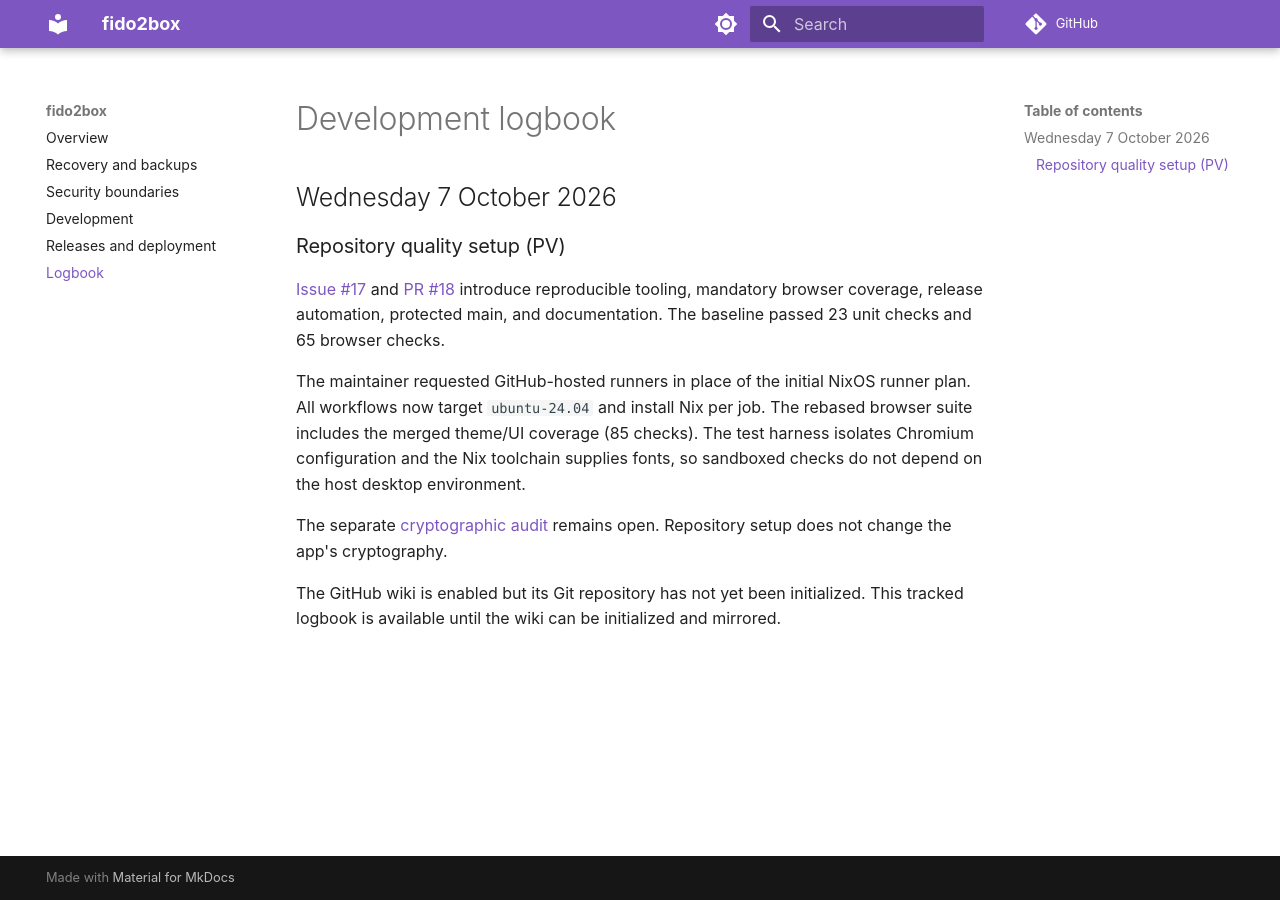
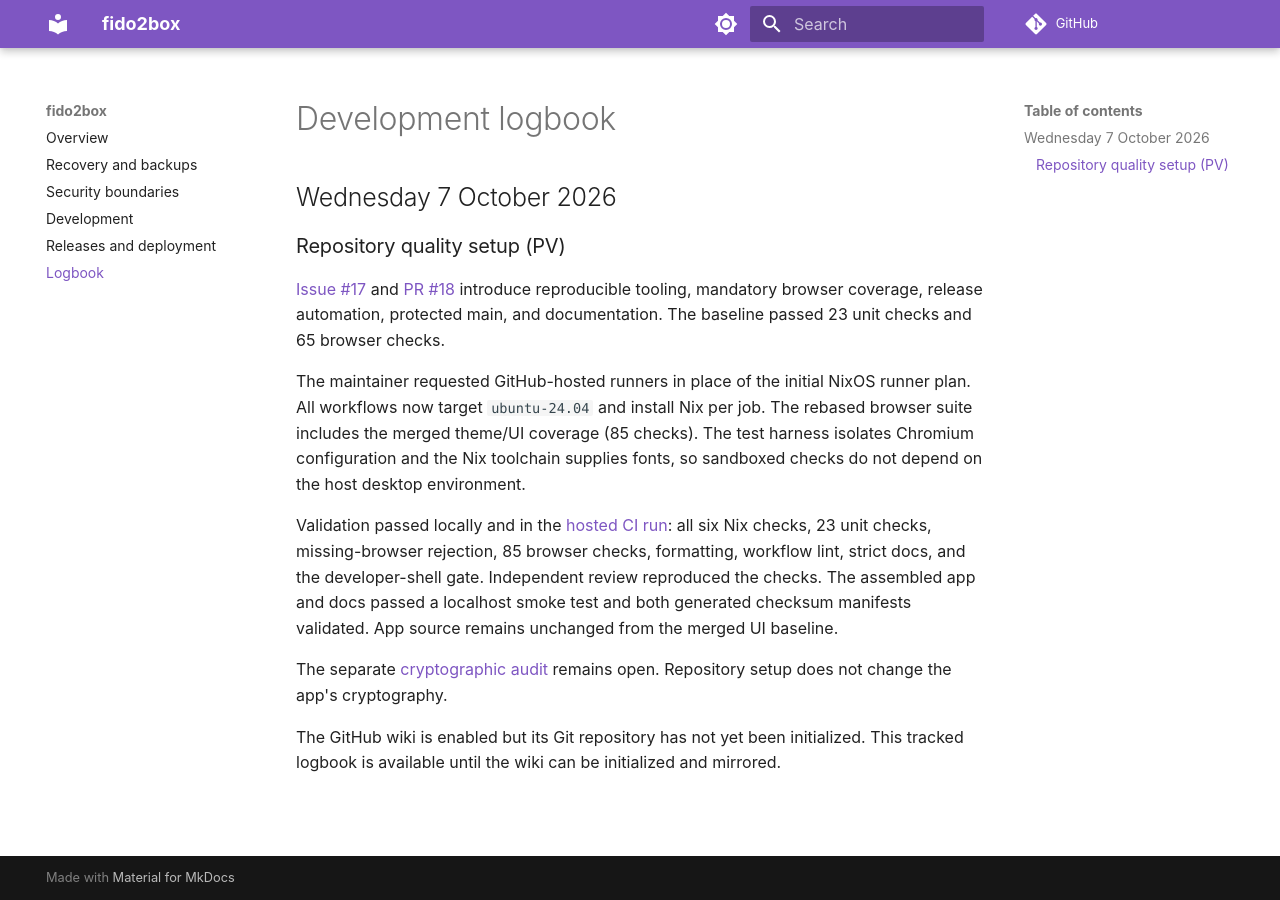
Before and after one commit to lambdasistemi/fido2box, an MkDocs documentation site: the page built from docs/logbook.md, in a window 1280 px wide. Built offline with MkDocs 1.6.1 and Material for MkDocs 9.7.7, drawn with Linux system fonts in a browser that asks for light colours; comment, search, counter and statistics services are not loaded.

Commit message:
docs: record verified hosted CI setup
Record the passing local gates, independent review, and all five required GitHub-hosted checks. Mark the bootstrap tasks complete while retaining the explicit wiki initialization prerequisite.

```diff
--- a/docs/logbook.md
+++ b/docs/logbook.md
@@ -16,6 +16,14 @@ The rebased browser suite includes the merged theme/UI coverage (85 checks). The
 test harness isolates Chromium configuration and the Nix toolchain supplies
 fonts, so sandboxed checks do not depend on the host desktop environment.
 
+Validation passed locally and in the
+[hosted CI run](https://github.com/lambdasistemi/fido2box/actions/runs/37582470158):
+all six Nix checks, 23 unit checks, missing-browser rejection, 85 browser
+checks, formatting, workflow lint, strict docs, and the developer-shell gate.
+Independent review reproduced the checks. The assembled app and docs passed a
+localhost smoke test and both generated checksum manifests validated. App source
+remains unchanged from the merged UI baseline.
+
 The separate
 [cryptographic audit](https://github.com/lambdasistemi/fido2box/issues/16)
 remains open. Repository setup does not change the app's cryptography.
```
Also changed, not shown: specs/017-repository-quality/tasks.md (+5 -5 lines).
